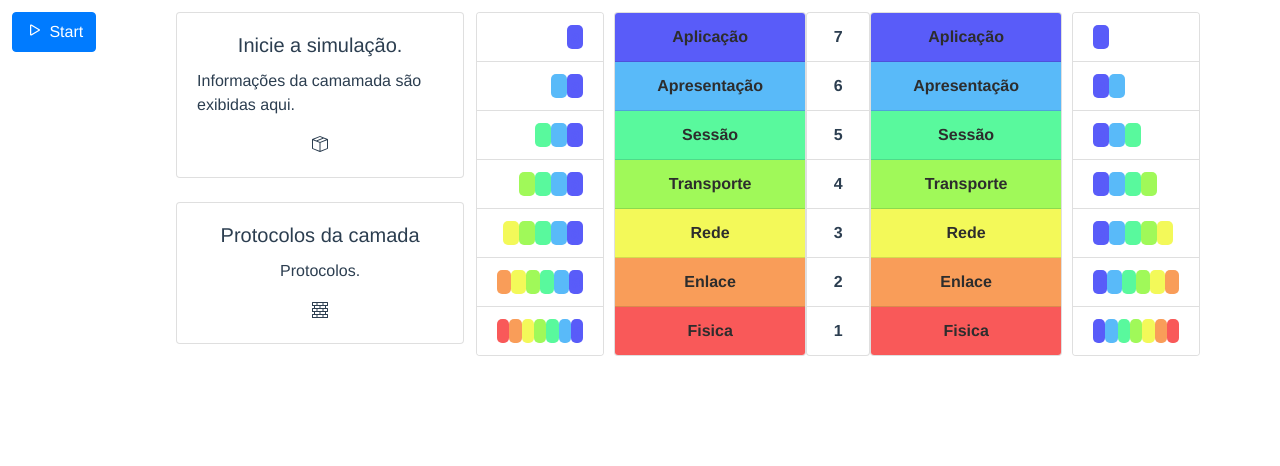
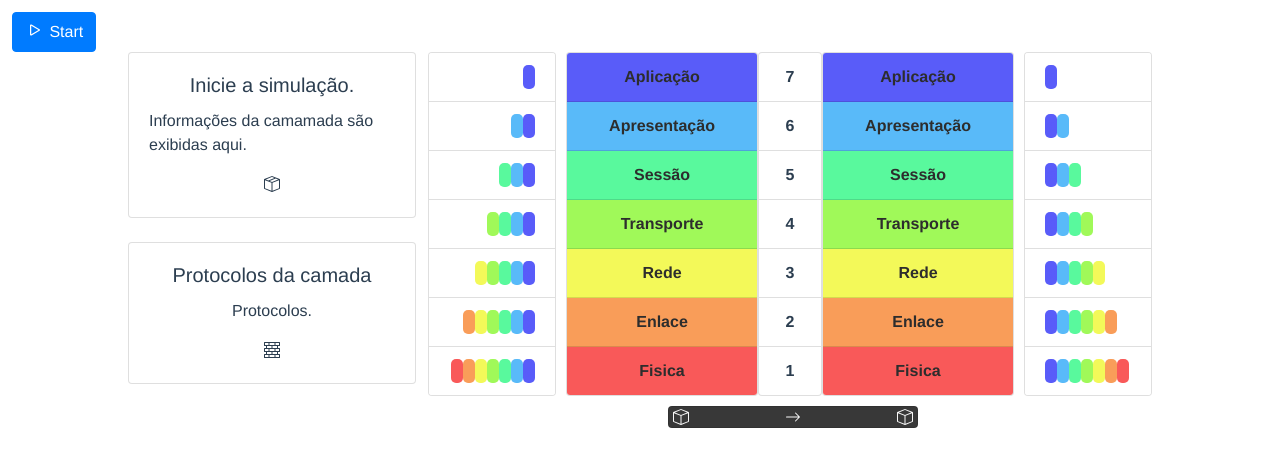
Before and after one commit to jomrs/prototipo-osi, a Vue app: page / in a window 1280 px wide. Shown: the top 466 px of the page. Built offline with nearby package versions, Linux system fonts and the light colour scheme.

Commit message:
adicionado icone indicando o pacote sendo transportado pela rede.

```diff
--- a/src/components/Prototipo.vue
+++ b/src/components/Prototipo.vue
@@ -1,5 +1,5 @@
 <template>
-  <div class="prototipo d-flex justify-content-center">
+  <div class="prototipo justify-content-center">
 
     <div class="d-flex justify-content-right" style="height: 2.5rem; margin-left: 12px;">
       <button type="button" class="btn btn-primary" v-on:click='animarPassar'><b-icon-play></b-icon-play> Start </button>
@@ -76,6 +76,7 @@
         </div>
       </div>
 
+
       <div class="d-flex flex-column">
         <div class="card" style="width: 12rem; margin-left:10px;">
           <ul class="list-group list-group-flush">
@@ -102,6 +103,14 @@
             <li class="list-group-item">1</li>
           </ul>
         </div>
+
+      <div style="margin-top:10px;">
+      <div class="card d-flex flex-row justify-content-between" style="width: 250px; position: absolute; margin-left:-90px; background: #383838; color: #f7f7f7;">
+        <b-icon-box style="margin-right:22px; margin-left: 4px; margin-top: 2px; margin-bottom: 2px;"></b-icon-box>
+        <b-icon-arrow-right style="margin-top: 2px;"></b-icon-arrow-right>
+        <b-icon-box style="margin-left: 22px; margin-top: 2px; margin-right: 4px;"></b-icon-box>
+      </div>
+    </div>
       </div>
 
       <div class="d-flex flex-column">
@@ -225,7 +234,7 @@ export default {
   #hide { color: #595cf9 }
   li { font-weight: bold; }
   .boxp {
-    width: 16px;
+    width: 12px;
     border-radius: 5px;
   }
   .roxo {
```
